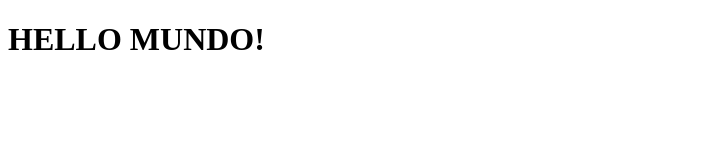
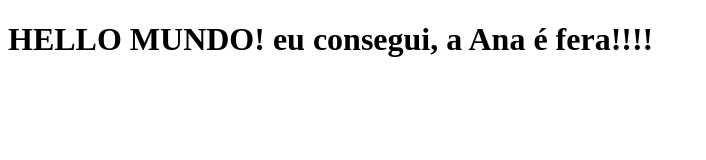
Before and after one commit to monicas27/Aula-estudos-nuvem, a plain HTML site: page projeto_aula_estudos/index.html in a window 1280 px wide. Shown: the whole page, without its empty margins (0-706 px from the left). Drawn offline with Linux system fonts and the light colour scheme.

Commit message:
texto alterado

```diff
--- a/projeto_aula_estudos/index.html
+++ b/projeto_aula_estudos/index.html
@@ -6,7 +6,9 @@
     <title>Document</title>
 </head>
 <body>
-    <h1>HELLO MUNDO!</h1>
+    <h1>HELLO MUNDO!
+        eu consegui, a Ana é fera!!!!
+    </h1>
 
 </body>
 </html>
```
